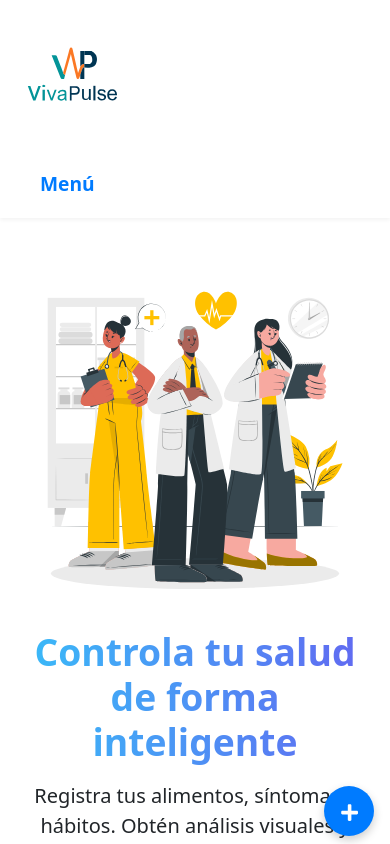
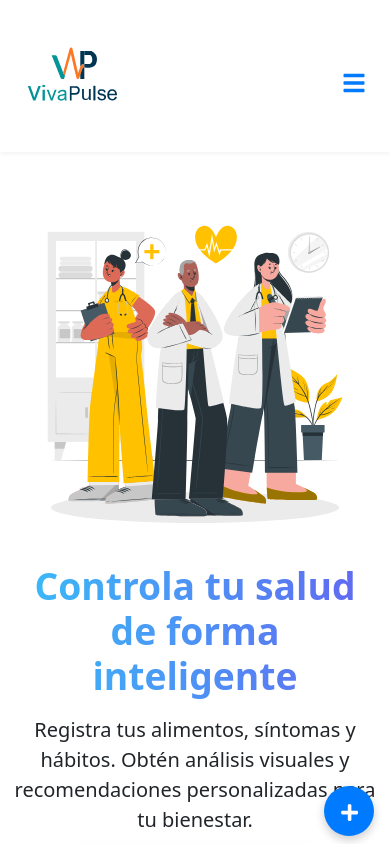
Before and after one commit to davidp209/vivapulsefront, a React (Vite) app: page / in a window 390 px wide. Shown: the top 844 px of the page. Built offline with nearby package versions, Linux system fonts and the light colour scheme.

Commit message:
Update Header component to include menu icon and adjust mobile layout styles

```diff
--- a/src/components/header/Header.css
+++ b/src/components/header/Header.css
@@ -220,13 +220,13 @@
 
 @media (max-width: 600px) {
     .header {
-        flex-direction: column;
-        align-items: flex-start;
+        flex-direction: row;
+        align-items: center;
         gap: 0.7rem;
         padding: 0.7rem 0.5rem;
     }
     .menu {
-        width: 100%;
+        width: 50%;
         justify-content: space-between;
     }
     .auth-buttons {
--- a/src/components/header/Header.jsx
+++ b/src/components/header/Header.jsx
@@ -1,7 +1,7 @@
 import  { useState, useRef, useEffect } from "react";
 import imagenLogo from "../../assets/logo/LOGO.svg";
 import { Link } from "react-router-dom";
-import { FaUser } from "react-icons/fa";
+import { FaUser, FaBars } from "react-icons/fa";
 import "./Header.css";
 
 const Header = () => {
@@ -27,14 +27,14 @@ const Header = () => {
                 <Link to={"/"}> <img src={imagenLogo} alt="Logo" /> </Link>
             </div>
             <button className="menu-toggle" onClick={() => setMenuOpen(!menuOpen)}>
-                Menú
+                <FaBars size={24} />
             </button>
             <nav ref={menuRef} className={`menu ${menuOpen ? "open" : ""}`}>
                 <Link to={"/"} onClick={() => setMenuOpen(false)}>Inicio</Link>
                 <Link to={"/Descubre"} onClick={() => setMenuOpen(false)}>Descubre</Link>
                 <Link to={"/Nosotros"} onClick={() => setMenuOpen(false)}>Nosotros</Link>
                 <Link to={"/Contacto"} onClick={() => setMenuOpen(false)}>Contacto</Link>
-                {/* Solo visible en móvil */}
+                {/*movil */}
                 <div className="mobile-auth">
                     <Link to={"login"} className="login-btn" onClick={() => setMenuOpen(false)}>
                         <FaUser className="user-icon" />
```
Also changed, not shown: 1 other file (tests, documents, lock files or other folders).
